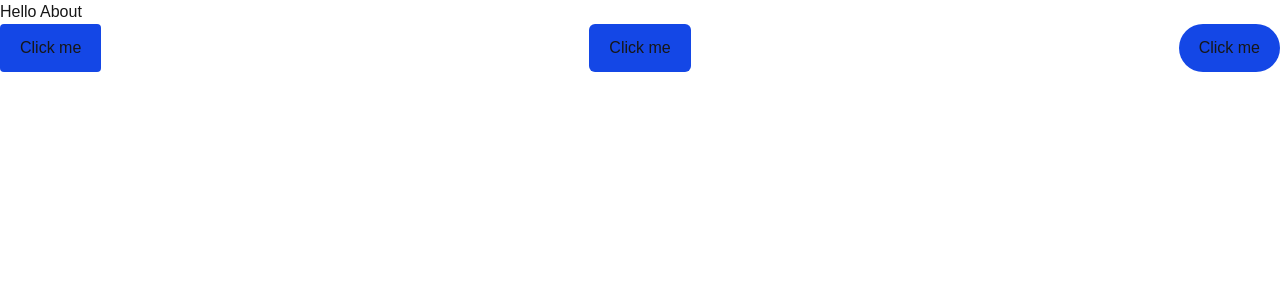
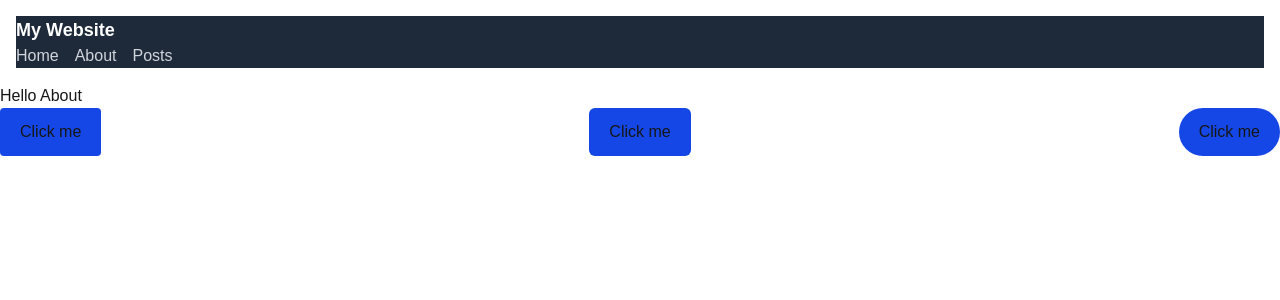
Before and after one commit to Sire6715/alx-project-0x02-setup, a Next.js app in the folder alx-project-0x02/: page /about in a window 1280 px wide. Shown: the top 300 px of the page. Built offline with nearby package versions, Linux system fonts and the light colour scheme.

Commit message:
Implement Navigation and Layout

```diff
--- a/alx-project-0x02/components/layout/Header.tsx
+++ b/alx-project-0x02/components/layout/Header.tsx
@@ -3,14 +3,15 @@ import Link from 'next/link'
 
 const Header = () => {
   return (
-    <div>
-      <nav className="bg-gray-800 p-4 flex justify-between items-center">
+    <div className='p-4 flex justify-between align-middle items-center w-full'>
+      <nav className="bg-gray-800 w-full">
         <div className="text-white text-lg font-bold">
           <Link href="/">My Website</Link>
         </div>
         <div className="space-x-4">
           <Link href="/home" className="text-gray-300 hover:text-white">Home</Link>
           <Link href="/about" className="text-gray-300 hover:text-white">About</Link>
+          <Link href="/posts" className="text-gray-300 hover:text-white">Posts</Link>
         </div>
       </nav>
     </div>
--- a/alx-project-0x02/pages/about.tsx
+++ b/alx-project-0x02/pages/about.tsx
@@ -1,17 +1,19 @@
-import React from 'react'
-import Button from '@/components/common/Button';
+import React from "react";
+import Button from "@/components/common/Button";
+import Header from "@/components/layout/Header";
 
 const About = () => {
   return (
     <div>
-        <h1>Hello About</h1>
-        <div className='flex justify-between w-full'>
-          <Button shape='rounded-sm' size='small'/>
-          <Button shape='rounded-md' size='medium'/>
-          <Button shape='rounded-full' size='large'/>
-        </div>
+      <Header />
+      <h1>Hello About</h1>
+      <div className="flex justify-between w-full">
+        <Button shape="rounded-sm" size="small" />
+        <Button shape="rounded-md" size="medium" />
+        <Button shape="rounded-full" size="large" />
+      </div>
     </div>
-  )
-}
+  );
+};
 
 export default About;
--- a/alx-project-0x02/pages/home.tsx
+++ b/alx-project-0x02/pages/home.tsx
@@ -1,5 +1,6 @@
 import React, { useState } from "react";
 import Card from "@/components/common/Card";
+import Header from "@/components/layout/Header";
 import { UserProps } from "@/interfaces";
 import PostModal from "@/components/common/PostModal";
 
@@ -13,6 +14,7 @@ const Home = () => {
 
   return (
     <div>
+      <Header />
       <h1>Welcome</h1>
       <div className="flex items-end">
         <button>
--- a/alx-project-0x02/pages/index.tsx
+++ b/alx-project-0x02/pages/index.tsx
@@ -1,4 +1,4 @@
-import  Header  from "@/components/layout/Header";
+import Header from "@/components/layout/Header";
 import { Geist, Geist_Mono } from "next/font/google";
 
 const geistSans = Geist({
@@ -14,10 +14,10 @@ const geistMono = Geist_Mono({
 export default function Home() {
   return (
     <div
-      className={`${geistSans.className} ${geistMono.className} grid grid-rows-[20px_1fr_20px] items-center justify-items-center min-h-screen p-8 pb-20 gap-16 sm:p-20 font-[family-name:var(--font-geist-sans)]`}
+      className={`${geistSans.className} ${geistMono.className}items-center justify-items-center min-h-screen p-8 pb-20 gap-16 sm:p-20 font-[family-name:var(--font-geist-sans)]`}
     >
       <Header />
-     <h1>Welcome</h1>
+      <h1>Welcome</h1>
     </div>
   );
 }
--- /dev/null
+++ b/alx-project-0x02/pages/posts.tsx
@@ -0,0 +1,13 @@
+import React from "react";
+import Header from "@/components/layout/Header";
+
+const Posts = () => {
+  return (
+    <div>
+      <Header />
+      <h1>post</h1>
+    </div>
+  );
+};
+
+export default Posts;
```
